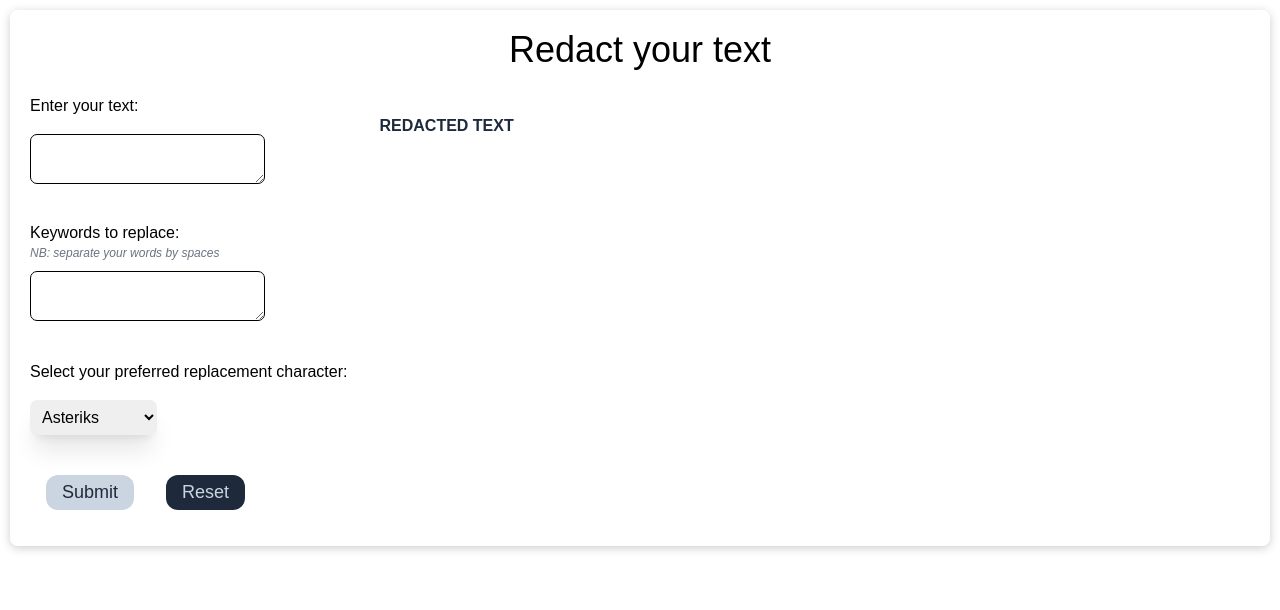
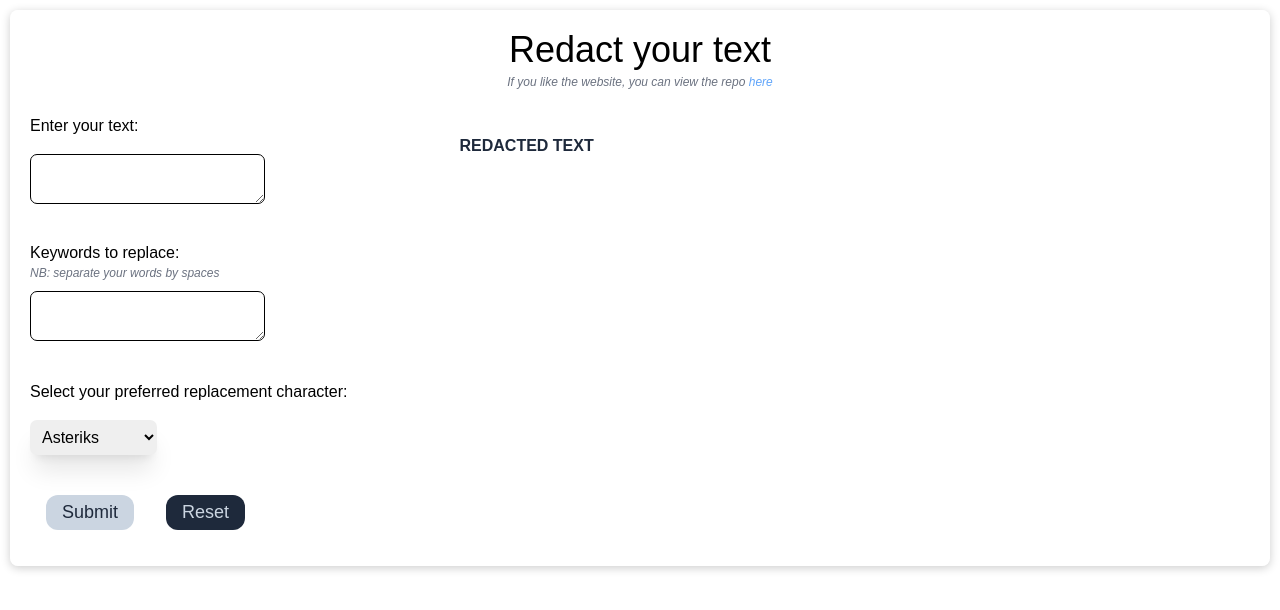
Before and after one commit to Amiele2006/Radacter_app, a plain HTML site: page index.html in a window 1280 px wide. Drawn offline with Linux system fonts and the light colour scheme.

Commit message:
added: a navigation to githu repo, favicon to beautify teh website

```diff
--- a/index.html
+++ b/index.html
@@ -3,7 +3,7 @@
   <head>
     <meta charset="UTF-8" />
     <meta name="viewport" content="width=device-width, initial-scale=1.0" />
-    <title>Text Scrambler</title>
+    <title>Redacter</title>
     <link href="./output.css" rel="stylesheet">
     <link href="./style.css" rel="stylesheet">
     <link rel="preconnect" href="https://fonts.googleapis.com" />
@@ -12,11 +12,19 @@
       href="https://fonts.googleapis.com/css2?family=Poppins:ital,wght@0,100;0,200;0,300;0,400;0,500;0,600;0,700;0,800;0,900;1,100;1,200;1,300;1,400;1,500;1,600;1,700;1,800;1,900&display=swap"
       rel="stylesheet"
     />
+    <link rel="icon" type="image/png" href="./assets/Redacter_20250212_190041_0000.png">
   </head>
 
   <body>
     <div class="container">
-      <h1 class="text-center text-4xl mb-6">Redact your text</h1>
+      <h1 class="text-center text-4xl mb-1">Redact your text</h1>
+      <p class="text-xs text-gray-500 text-center mb-6">
+        <i> If you like the website, you can view the repo
+         <span class="text-blue-400 hover:text-black active:text-red-500">
+          <a href="https://github.com/Amiele2006/Radacter_app">here</a>
+         </span>
+        </i>
+      </p>
 
       <div class="flex flex-col md:flex-row md:gap-8">
        <form id="replace-form">
```
Also changed, not shown: assets/Redacter_20250212_190041_0000-removebg-preview.png (added), assets/Redacter_20250212_190041_0000.png (added), output.css.
